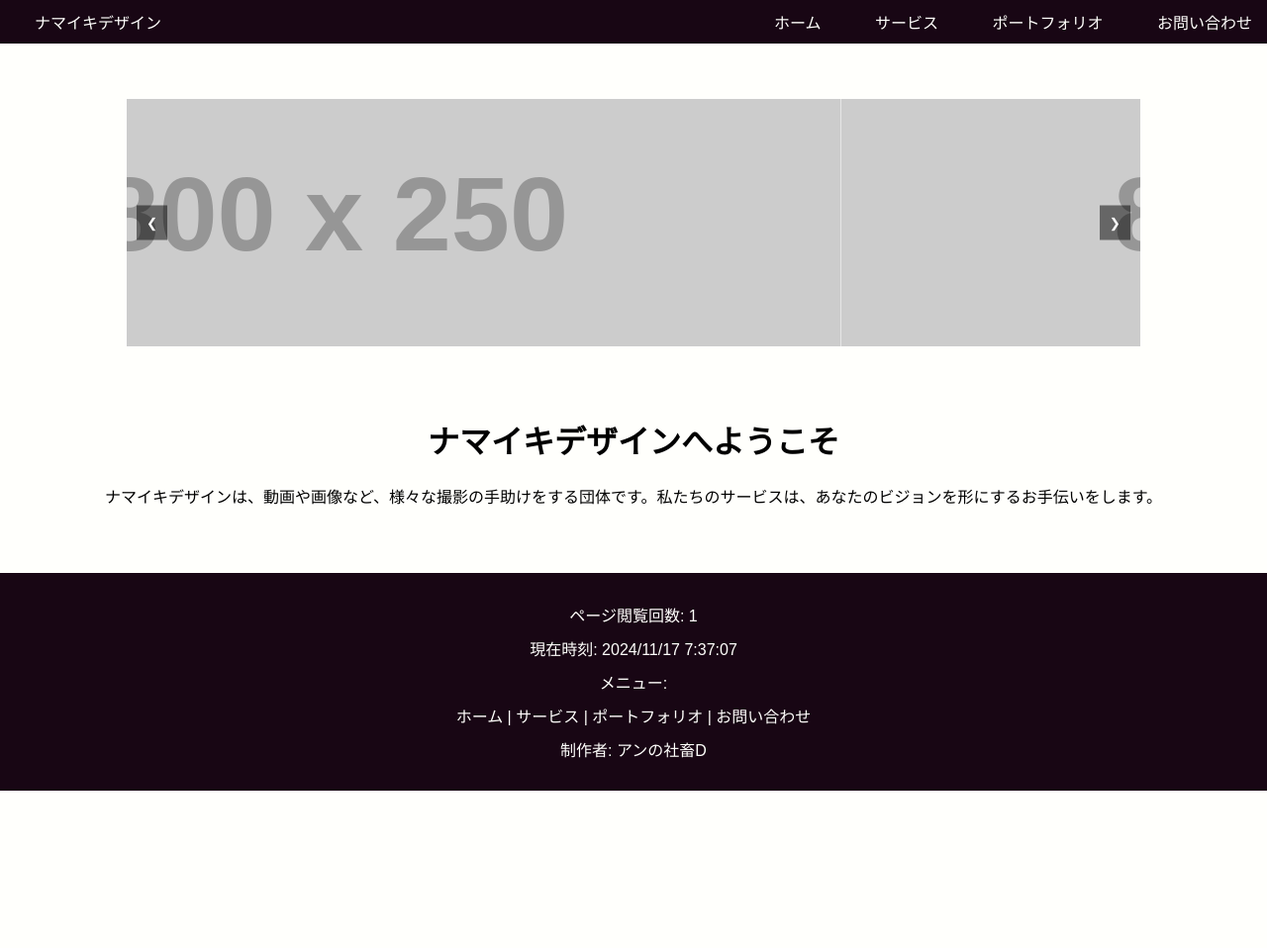
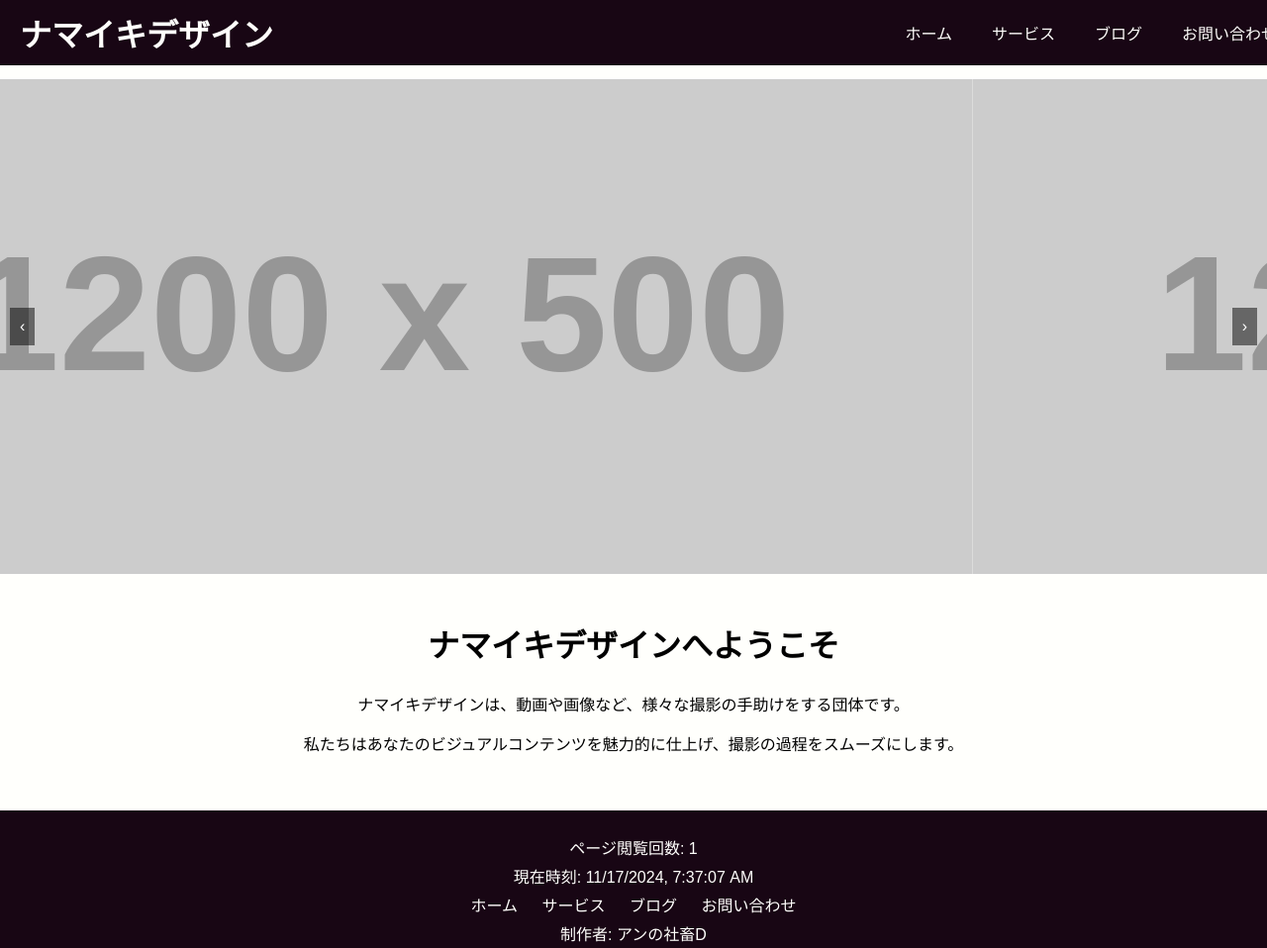
Before and after one commit to ATARO-QQQ/An-syachiku-portrait-home-test-jety-alpha-1, a plain HTML site: page index.html in a window 1280 px wide. Shown: the whole page at 99% size. Before the commit the page ends 800 px from the top, so only its background shows below. Drawn offline with Linux system fonts and the light colour scheme; placeholder pictures from the web are drawn by us.

Commit message:
Update index.html

```diff
--- a/index.html
+++ b/index.html
@@ -5,249 +5,245 @@
     <meta name="viewport" content="width=device-width, initial-scale=1.0">
     <title>ナマイキデザイン</title>
     <style>
-    /* グローバル設定 */
+        /* 共通のスタイル */
         body {
-      font-family: Arial, sans-serif;
             margin: 0;
             padding: 0;
+            font-family: Arial, sans-serif;
             background-color: #fffffc;
         }
         a {
             text-decoration: none;
             color: inherit;
         }
-
         /* ヘッダー */
         header {
             background-color: #180614;
             color: #fffffc;
+            padding: 10px 20px;
             position: fixed;
+            top: 0;
             width: 100%;
-      top: 0;
-      left: 0;
-      padding: 10px;
-      z-index: 10;
-    }
-    header .menu {
+            z-index: 1000;
             display: flex;
             justify-content: space-between;
             align-items: center;
         }
-    header .menu a {
-      margin: 0 15px;
-      padding: 10px;
+        header h1 {
+            margin: 0;
         }
-    header .menu a:hover {
+        .menu {
+            display: flex;
+            gap: 20px;
+        }
+        .menu a {
+            color: #fffffc;
+            font-size: 1rem;
+            padding: 5px 10px;
+            transition: background-color 0.3s;
+        }
+        .menu a:hover {
             background-color: #83ccd2;
         }
-    header .menu-toggle {
+        .menu-toggle {
             display: none;
             flex-direction: column;
+            gap: 5px;
             cursor: pointer;
         }
-    header .menu-toggle div {
+        .menu-toggle div {
             background-color: #fffffc;
-      width: 30px;
             height: 4px;
-      margin: 5px 0;
+            width: 25px;
         }
-
-    /* メニューのスタイル (モバイル) */
-    @media (max-width: 768px) {
-      header .menu {
-        display: none;
-        flex-direction: column;
-        width: 100%;
-        background-color: #180614;
-      }
-      header .menu.show {
-        display: flex;
-      }
-      header .menu a {
-        text-align: center;
-        width: 100%;
-        padding: 15px;
-      }
-      header .menu-toggle {
-        display: flex;
-      }
-    }
-
         /* クルーセル */
         .carousel {
             position: relative;
-      width: 80%;
-      margin: 100px auto 0;
+            display: flex;
             overflow: hidden;
-      display: flex;
-      justify-content: center;
-      align-items: center;
+            margin-top: 80px; /* ヘッダーの下に位置調整 */
         }
-    .carousel-container {
+        .carousel-images {
             display: flex;
             transition: transform 0.5s ease;
         }
         .carousel-item {
             min-width: 100%;
-      max-width: 100%;
-      box-sizing: border-box;
-      height: 250px;
-      background-color: #eee;
+            height: auto;
+            display: block;
         }
-    .carousel-item img {
-      width: 100%;
-      height: 100%;
-      object-fit: cover;
-    }
-    .carousel button {
+        .carousel-button {
             position: absolute;
             top: 50%;
             transform: translateY(-50%);
             background-color: rgba(0, 0, 0, 0.5);
-      color: #fff;
-      border: none;
+            color: white;
             padding: 10px;
             cursor: pointer;
+            z-index: 1;
         }
-    .carousel button.prev {
+        .carousel-button.left {
             left: 10px;
         }
-    .carousel button.next {
+        .carousel-button.right {
             right: 10px;
         }
-
         /* 本文 */
-    .content {
-      padding: 50px 20px;
+        main {
+            padding: 20px;
             text-align: center;
         }
-
+        main h2 {
+            font-size: 2rem;
+        }
         /* フッター */
         footer {
             background-color: #180614;
             color: #fffffc;
+            padding: 20px;
             text-align: center;
-      padding: 20px;
-      position: relative;
+            margin-top: 20px;
         }
-
         footer p {
-      margin: 10px 0;
+            margin: 5px 0;
         }
-
-    /* レスポンシブデザイン */
-    @media (max-width: 480px) {
-      .carousel {
-        width: 95%;
+        footer .footer-menu a {
+            color: #fffffc;
+            padding: 5px 10px;
         }
-      .carousel-item {
-        height: 200px;
+        footer .footer-menu a:hover {
+            background-color: #83ccd2;
+        }
+        /* レスポンシブ対応 */
+        @media (max-width: 1200px) {
+            .menu a {
+                font-size: 0.9rem;
             }
         }
-
+        @media (max-width: 768px) {
+            .menu {
+                display: none;
+            }
+            .menu-toggle {
+                display: flex;
+            }
+            .menu.open {
+                display: flex;
+                flex-direction: column;
+                gap: 10px;
+            }
+            .carousel {
+                margin-top: 120px; /* メニューが固定されているので調整 */
+            }
+        }
+        @media (max-width: 480px) {
+            .carousel-item {
+                height: 200px; /* 小さい画面向けに高さ調整 */
+            }
+        }
         @media (max-width: 240px) {
             .carousel-item {
-        height: 180px;
+                height: 150px; /* フィーチャーフォン向けにさらに高さ調整 */
             }
         }
     </style>
 </head>
 <body>
 
-  <!-- ヘッダー -->
 <header>
-    <div class="menu">
-      <div class="logo">
-        <a href="#">ナマイキデザイン</a>
-      </div>
-      <nav class="menu-links">
-        <a href="#">ホーム</a>
-        <a href="#">サービス</a>
-        <a href="#">ポートフォリオ</a>
-        <a href="#">お問い合わせ</a>
-      </nav>
-      <div class="menu-toggle" onclick="toggleMenu()">
+    <h1>ナマイキデザイン</h1>
+    <div class="menu-toggle">
         <div></div>
         <div></div>
         <div></div>
     </div>
-    </div>
+    <nav class="menu">
+        <a href="#">ホーム</a>
+        <a href="#">サービス</a>
+        <a href="#">ブログ</a>
+        <a href="#">お問い合わせ</a>
+    </nav>
 </header>
 
 <!-- クルーセル -->
 <div class="carousel">
-    <div class="carousel-container">
-      <a href="#" class="carousel-item"><img src="https://via.placeholder.com/800x250?text=Image+1" alt="クルーセル1"></a>
-      <a href="#" class="carousel-item"><img src="https://via.placeholder.com/800x250?text=Image+2" alt="クルーセル2"></a>
-      <a href="#" class="carousel-item"><img src="https://via.placeholder.com/800x250?text=Image+3" alt="クルーセル3"></a>
-      <a href="#" class="carousel-item"><img src="https://via.placeholder.com/800x250?text=Image+4" alt="クルーセル4"></a>
+    <div class="carousel-images">
+        <a href="#"><img src="https://via.placeholder.com/1200x500" alt="スライド1" class="carousel-item"></a>
+        <a href="#"><img src="https://via.placeholder.com/1200x500" alt="スライド2" class="carousel-item"></a>
+        <a href="#"><img src="https://via.placeholder.com/1200x500" alt="スライド3" class="carousel-item"></a>
+        <a href="#"><img src="https://via.placeholder.com/1200x500" alt="スライド4" class="carousel-item"></a>
     </div>
-    <button class="prev" onclick="prevSlide()">&#10094;</button>
-    <button class="next" onclick="nextSlide()">&#10095;</button>
+    <div class="carousel-button left">‹</div>
+    <div class="carousel-button right">›</div>
 </div>
 
 <!-- 本文 -->
-  <div class="content">
-    <h1>ナマイキデザインへようこそ</h1>
-    <p>ナマイキデザインは、動画や画像など、様々な撮影の手助けをする団体です。私たちのサービスは、あなたのビジョンを形にするお手伝いをします。</p>
-  </div>
+<main>
+    <h2>ナマイキデザインへようこそ</h2>
+    <p>ナマイキデザインは、動画や画像など、様々な撮影の手助けをする団体です。</p>
+    <p>私たちはあなたのビジュアルコンテンツを魅力的に仕上げ、撮影の過程をスムーズにします。</p>
+</main>
 
 <!-- フッター -->
 <footer>
-    <p>ページ閲覧回数: <span id="viewCount">0</span></p>
-    <p>現在時刻: <span id="currentTime"></span></p>
-    <p>メニュー:</p>
-    <p>
-      <a href="#">ホーム</a> |
-      <a href="#">サービス</a> |
-      <a href="#">ポートフォリオ</a> |
+    <p>ページ閲覧回数: <span id="pageviews">0</span></p>
+    <p>現在時刻: <span id="current-time"></span></p>
+    <div class="footer-menu">
+        <a href="#">ホーム</a>
+        <a href="#">サービス</a>
+        <a href="#">ブログ</a>
         <a href="#">お問い合わせ</a>
-    </p>
+    </div>
     <p>制作者: アンの社畜D</p>
 </footer>
 
 <script>
-    // メニューのトグル機能
-    function toggleMenu() {
-      document.querySelector('.menu-links').classList.toggle('show');
-    }
+    // メニュートグル
+    const menuToggle = document.querySelector('.menu-toggle');
+    const menu = document.querySelector('.menu');
+    menuToggle.addEventListener('click', () => {
+        menu.classList.toggle('open');
+    });
 
-    // クルーセルのスライド機能
-    let currentIndex = 0;
-    const carouselContainer = document.querySelector('.carousel-container');
-    const totalSlides = document.querySelectorAll('.carousel-item').length;
+    // クルーセルの自動スライド
+    let currentSlide = 0;
+    const slides = document.querySelectorAll('.carousel-item');
+    const totalSlides = slides.length;
+    const carouselImages = document.querySelector('.carousel-images');
 
-    function nextSlide() {
-      currentIndex = (currentIndex + 1) % totalSlides;
-      updateCarousel();
-    }
+    const showSlide = (index) => {
+        currentSlide = (index + totalSlides) % totalSlides;
+        carouselImages.style.transform = `translateX(-${100 * currentSlide}%)`;
+    };
 
-    function prevSlide() {
-      currentIndex = (currentIndex - 1 + totalSlides) % totalSlides;
-      updateCarousel();
-    }
+    const prevSlide = () => {
+        showSlide(currentSlide - 1);
+    };
 
-    function updateCarousel() {
-      carouselContainer.style.transform = `translateX(-${currentIndex * 100}%)`;
-    }
+    const nextSlide = () => {
+        showSlide(currentSlide + 1);
+    };
+
+    document.querySelector('.carousel-button.left').addEventListener('click', prevSlide);
+    document.querySelector('.carousel-button.right').addEventListener('click', nextSlide);
 
     // 自動スライド
     setInterval(nextSlide, 5000);
 
     // ページ閲覧回数
-    let viewCount = localStorage.getItem('viewCount') || 0;
-    viewCount++;
-    localStorage.setItem('viewCount', viewCount);
-    document.getElementById('viewCount').textContent = viewCount;
+    let pageviews = localStorage.getItem('pageviews') || 0;
+    pageviews++;
+    localStorage.setItem('pageviews', pageviews);
+    document.getElementById('pageviews').textContent = pageviews;
 
     // 現在時刻
-    function updateTime() {
+    const currentTimeElement = document.getElementById('current-time');
+    const updateTime = () => {
         const now = new Date();
-      const timeString = now.toLocaleString('ja-JP');
-      document.getElementById('currentTime').textContent = timeString;
-    }
+        currentTimeElement.textContent = now.toLocaleString();
+    };
     setInterval(updateTime, 1000);
-    updateTime(); // 初期表示
+    updateTime(); // 初回表示
 </script>
 
 </body>
```
Lines whose indentation alone changed are shown as unchanged.
